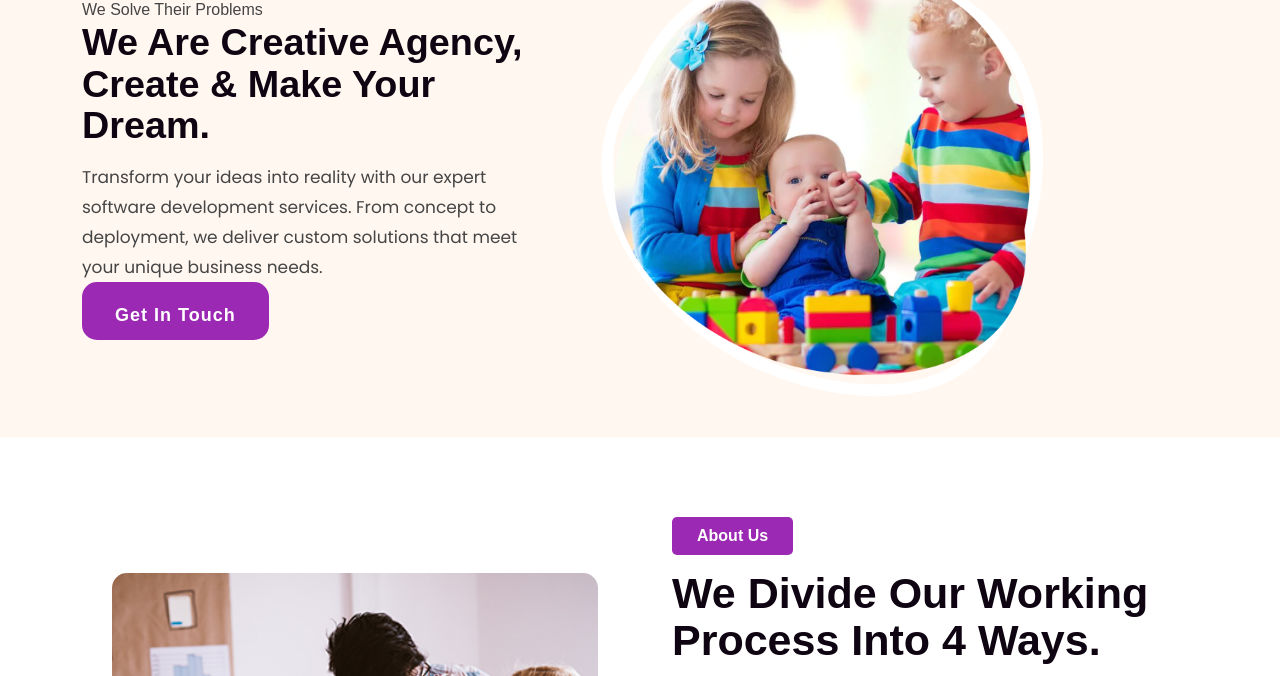
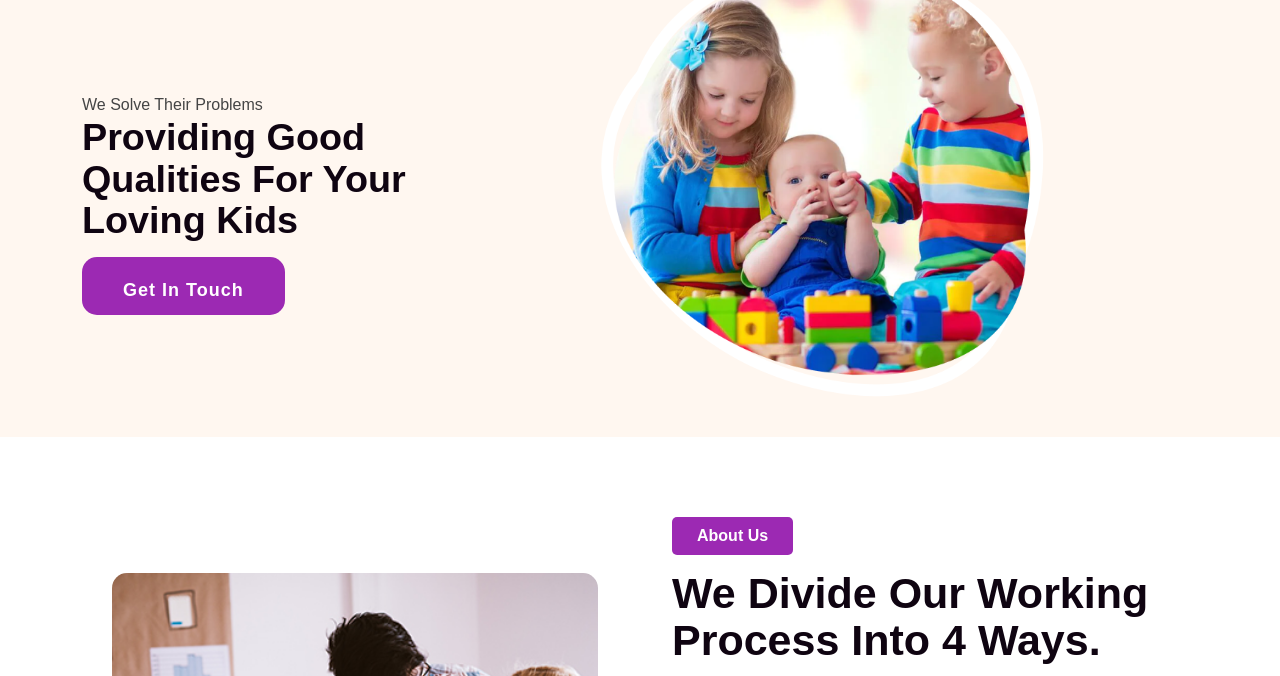
Before and after one commit to rubayatrifat/Kids, a website: page src/index.html in a window 1280 px wide. Shown: the part 99-775 px from the top of the page. Drawn offline with Linux system fonts and the light colour scheme; a web font is replaced by a local one.

Commit message:
Banner Area Modified

```diff
--- a/src/assets/sass/components/_button.scss
+++ b/src/assets/sass/components/_button.scss
@@ -15,7 +15,7 @@ button {
       }
       color: hsl(var(--white));
       font-weight: 400;
-      padding: 19px 32px 10px 32px;
+      padding: 19px 40px 10px 40px;
       border-radius: 15px;
       position: relative;
       z-index: 1;
--- /dev/null
+++ b/src/assets/sass/pages/home/_banner.scss
@@ -0,0 +1,3 @@
+.banner-left__content {
+    padding: 70px 0 0 0;
+}
--- a/src/index.html
+++ b/src/index.html
@@ -147,8 +147,7 @@
             <div class="col-xl-5">
                 <div class="banner-left__content">
                   <span class="subtitle">We Solve Their Problems</span>
-                    <h2>We Are Creative Agency, Create & Make Your Dream.</h2>
-                    <p>Transform your ideas into reality with our expert software development services. From concept to deployment, we deliver custom solutions that meet your unique business needs.</p>
+                    <h2>Providing Good Qualities For Your Loving Kids</h2>
                     <a href="contact.html" class="btn btn--base">
                       Get in touch
                     </a>
```
Also changed, not shown: src/html/partials/_banner.html (+1 -2 lines), src/assets/css/main.css, 1 other file.
